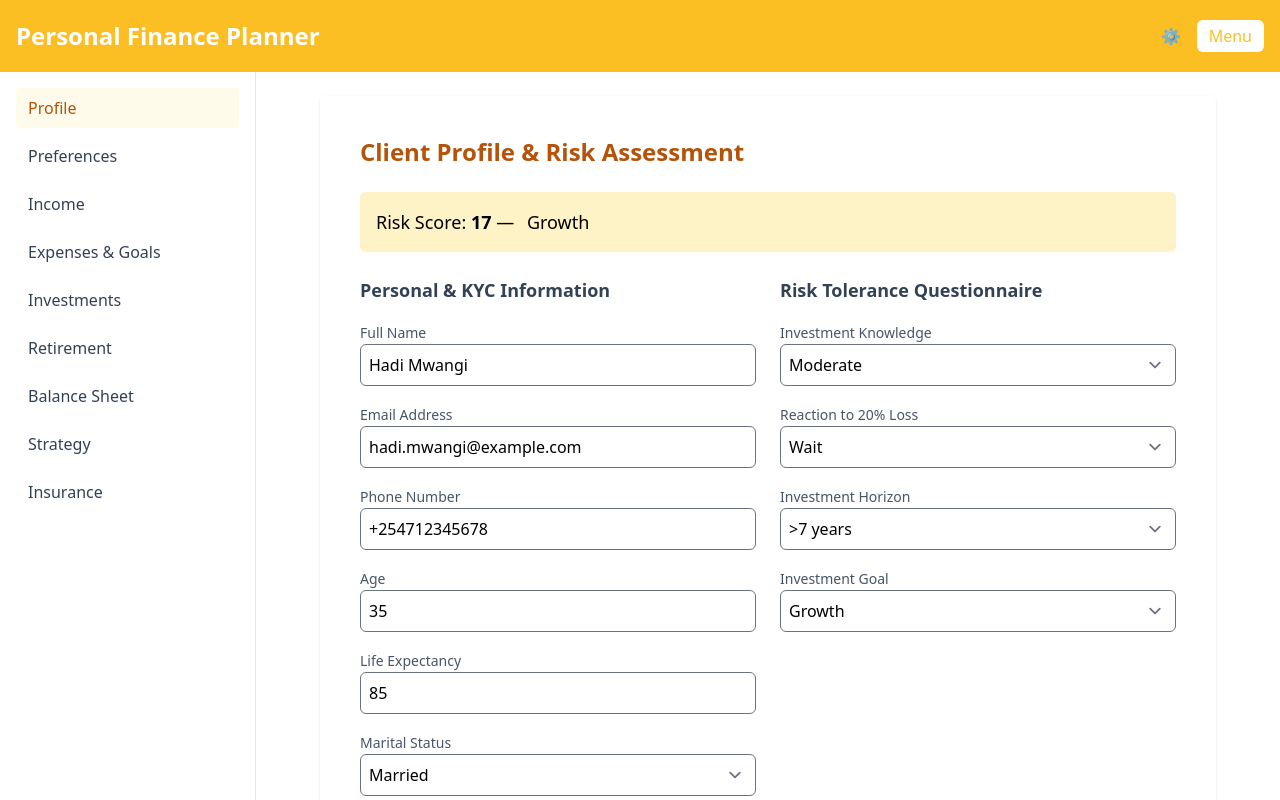
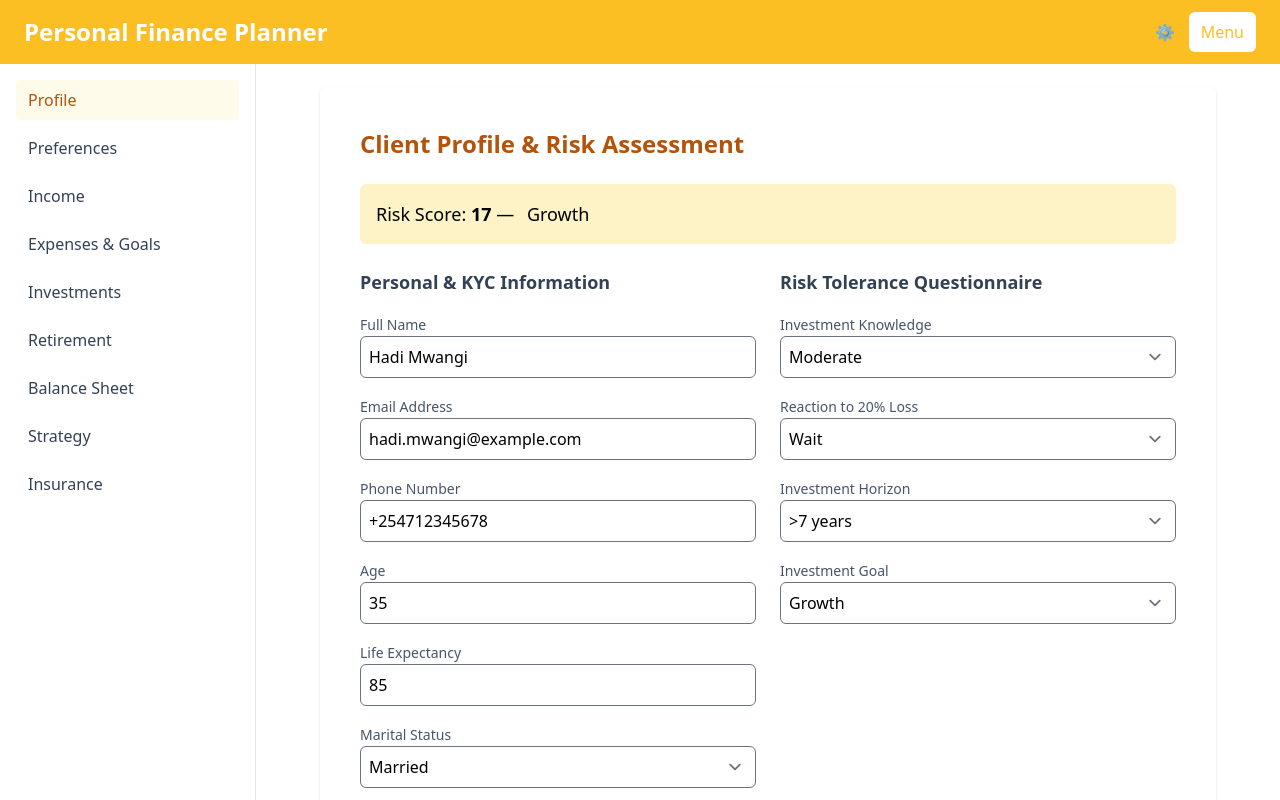
Before and after one commit to MMJGGR/personal-finance-app, a React (Vite) app: page / in a window 1280 px wide. Shown: the top 800 px of the page. Built offline with nearby package versions, Linux system fonts and the light colour scheme.

Commit message:
style: center header items

```diff
--- a/src/components/layout/Header.jsx
+++ b/src/components/layout/Header.jsx
@@ -4,7 +4,7 @@ function UserMenu() {
   const [open, setOpen] = useState(false)
   return (
     <div className="relative">
-      <button onClick={() => setOpen(o => !o)} className="px-3 py-1 bg-white text-amber-400 rounded-md">
+      <button onClick={() => setOpen(o => !o)} className="px-3 py-2 bg-white text-amber-400 rounded-md">
         Menu
       </button>
       {open && (
@@ -22,14 +22,14 @@ function UserMenu() {
 
 export default function Header({ setActiveTab }) {
   return (
-    <header className="bg-amber-400 text-white p-4 flex items-center justify-between">
+    <header className="bg-amber-400 text-white h-16 flex items-center justify-between px-6">
       <h1 className="text-2xl font-bold">Personal Finance Planner</h1>
       <div className="flex items-center space-x-2">
         <button
           id="preferences-button"
           onClick={() => setActiveTab('Preferences')}
           aria-label="Preferences"
-          className="p-2 rounded hover:bg-amber-300"
+          className="p-2 h-8 w-8 flex items-center justify-center rounded hover:bg-amber-300"
         >
           ⚙️
         </button>
```
